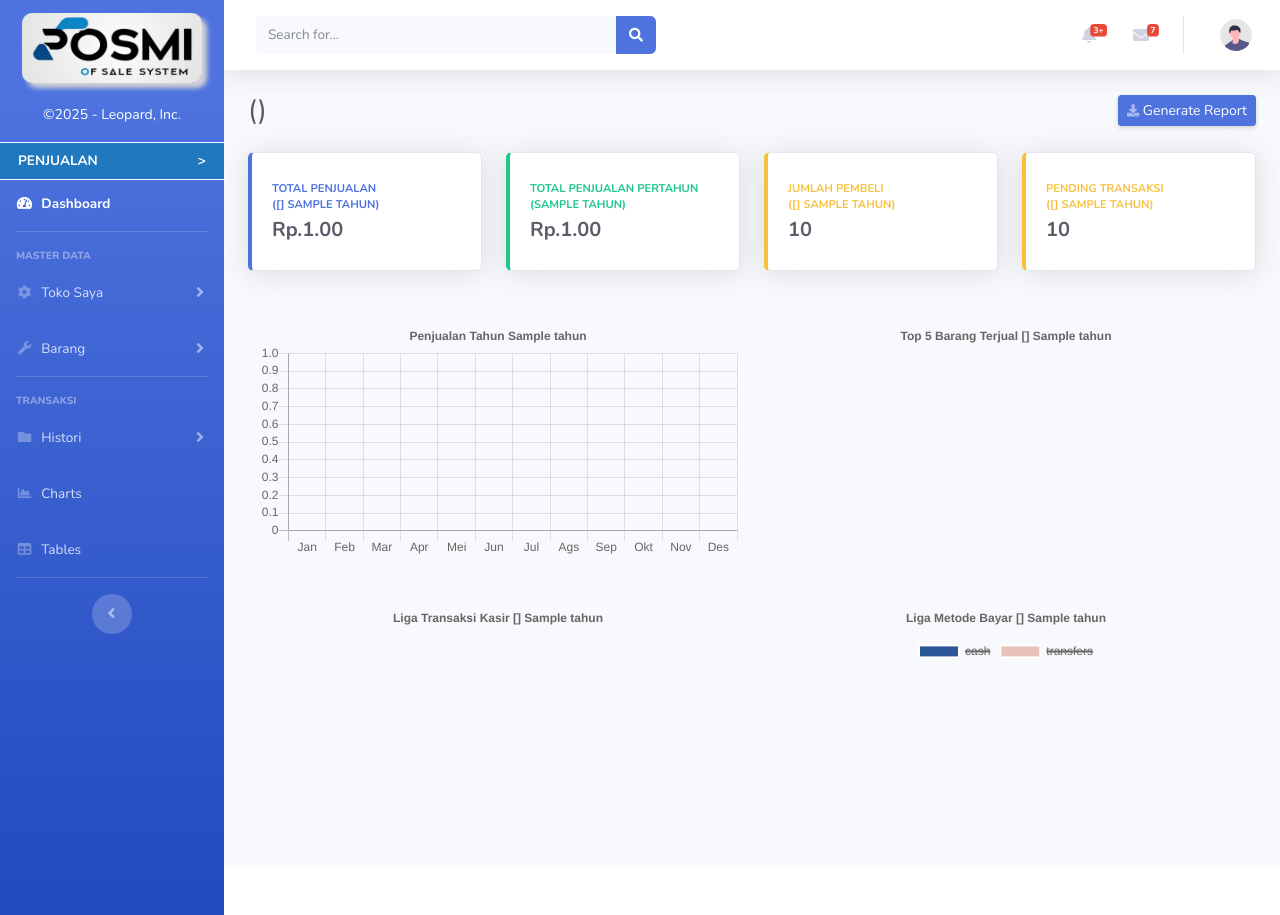
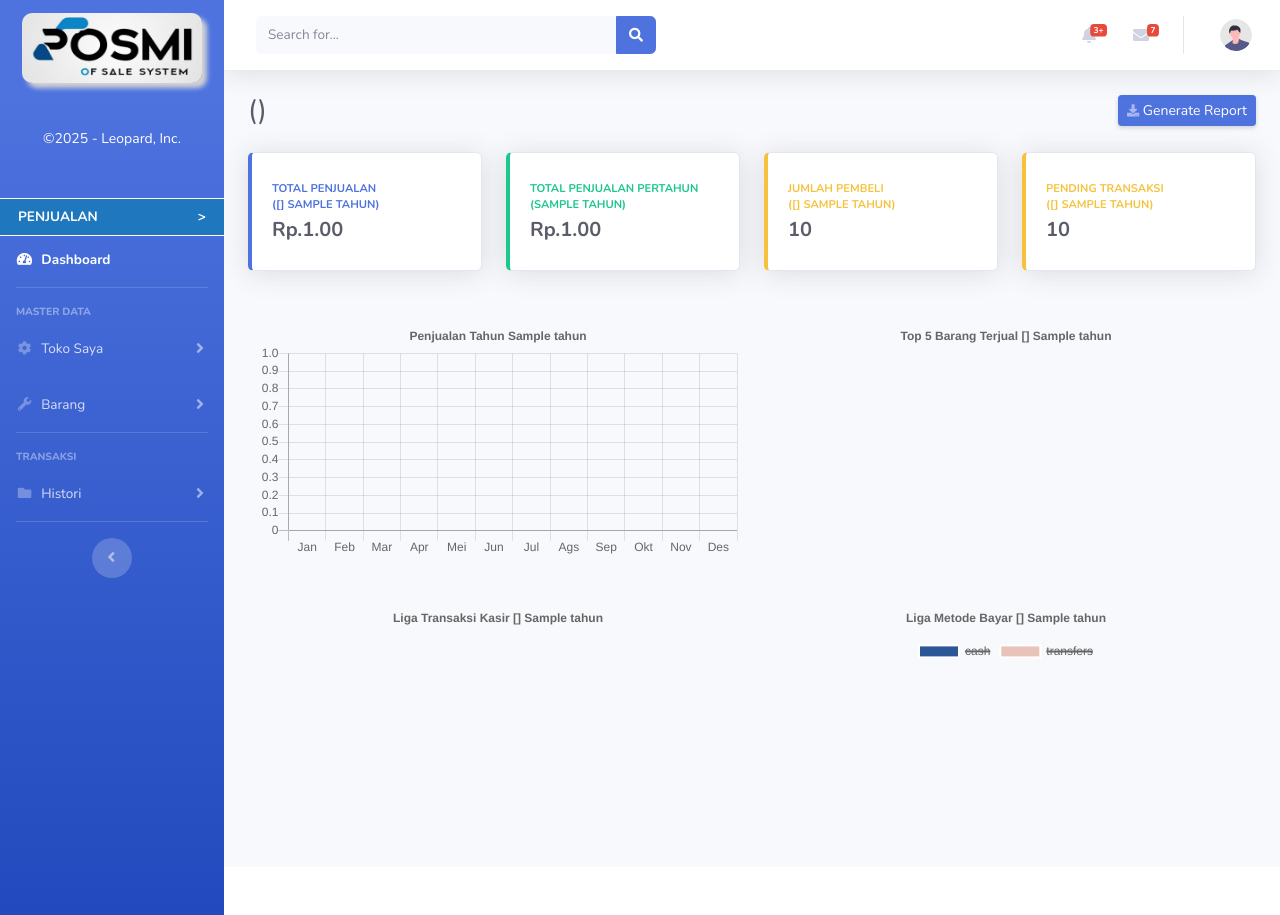
Before and after one commit to leopard1982/posmi, a Django app: template templates/administrator/index.html in a window 1280 px wide. Run offline with Django 3.2, Linux system fonts and the light colour scheme; the template is opened without the code that fills it: most values are stand-ins (such as "Sample title", 1, 10 or a date in 2020); some libraries are stand-ins or nearby versions.

Commit message:
menambah space untuk copyright cms

```diff
--- a/templates/administrator/index.html
+++ b/templates/administrator/index.html
@@ -40,7 +40,7 @@
                     <img src="{% static 'images/posmi-logo.png'%}" style="width: 180px;height: 70px; margin-top: 10px;border-radius: 10px;box-shadow: 5px 5px 5px lightgrey;" alt="">
                 </div>
             </a>
-            <div class="mt-4 mb-3">
+            <div class="my-5">
                     <div class="text-center" >
                         <span style="font-size: 14px; color: white;" class=" fw-bold">&copy;2025
                         <span style="font-size: 14px; color:white;" class=" fw-bold">- Leopard, Inc.</span>
@@ -123,28 +123,28 @@
                         <h6 class="collapse-header">Histori Transaksi</h6>
                         <a class="collapse-item" href="#" hx-get="{% url 'transaksi_bulan_berjalan'%}" hx-target="#mainpage">Transaksi Bulan {{bulan}}</a>
                         <a class="collapse-item" href="#" hx-get="{% url 'transaksi_bulan_lain'%}" hx-target="#mainpage">Histori Transaksi</a>
-                        <a class="collapse-item" href="forgot-password.html">Forgot Password</a>
+                        <!-- <a class="collapse-item" href="forgot-password.html">Forgot Password</a> -->
                         <div class="collapse-divider"></div>
-                        <h6 class="collapse-header">Other Pages:</h6>
+                        <!-- <h6 class="collapse-header">Other Pages:</h6>
                         <a class="collapse-item" href="404.html">404 Page</a>
-                        <a class="collapse-item" href="blank.html">Blank Page</a>
+                        <a class="collapse-item" href="blank.html">Blank Page</a> -->
                     </div>
                 </div>
             </li>
 
             <!-- Nav Item - Charts -->
-            <li class="nav-item">
+            <!-- <li class="nav-item">
                 <a class="nav-link" href="charts.html">
                     <i class="fas fa-fw fa-chart-area"></i>
                     <span>Charts</span></a>
-            </li>
+            </li> -->
 
             <!-- Nav Item - Tables -->
-            <li class="nav-item">
+            <!-- <li class="nav-item">
                 <a class="nav-link" href="tables.html">
                     <i class="fas fa-fw fa-table"></i>
                     <span>Tables</span></a>
-            </li>
+            </li> -->
 
             <!-- Divider -->
             <hr class="sidebar-divider d-none d-md-block">
```
